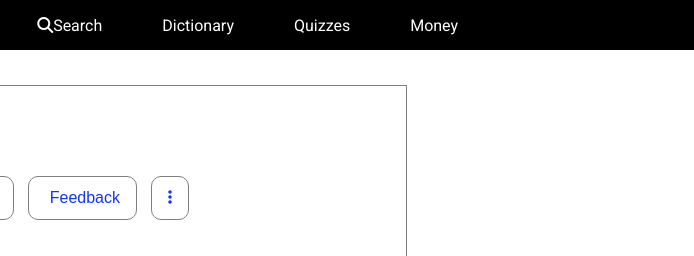
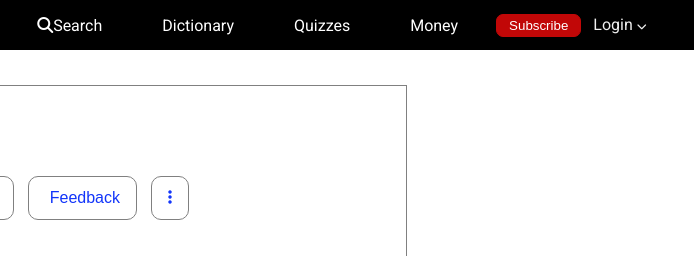
Before and after one commit to ZinebElya/tim-berners-lee, a plain HTML site: page index.html in a window 1024 px wide. Shown: the top 256 px of the page, 330-1024 px from the left. Drawn offline with Linux system fonts and the light colour scheme; some icons are missing.

Commit message:
responsive ipad

```diff
--- a/index.html
+++ b/index.html
@@ -25,6 +25,10 @@
             <li><a href="">Quizzes</a></li>
             <li><a href="">Money</a></li>
         </ul>
+        <div class="log">
+            <button class="subscribe"> Subscribe</button>
+            <a href="" class="login"> Login <i class="fa-solid fa-chevron-down" style="font-size: 10px;" ></i></a>
+        </div>
     </header>
     <div class="contenu">
     <section>
--- a/style.css
+++ b/style.css
@@ -21,6 +21,7 @@ body {
     position: fixed;
     width: 100%;
     margin-bottom: 50px;
+    font-family: "roboto", sans-serif;
 }
 
 .header ul {
@@ -35,7 +36,7 @@ body {
     padding: 20px 20px;
     text-decoration: none;
     color: white;
-    font-family: "roboto", sans-serif;
+
 }
 
 .header .logo {
@@ -43,6 +44,23 @@ body {
     padding: 10px 20px;
     width: 200px;
 }
+
+.subscribe {
+    background-color: #c10707;
+    border: 1px solid #c10707;
+    border-radius: 7px ;
+    padding: 3px 12px;
+    color: white;
+    font-weight: 500;
+    cursor: pointer;
+    margin: 0 8px;
+}
+
+
+ a.login:visited {
+    color: white;
+ }
+
 
 /* menu et icon*/
 
@@ -197,7 +215,18 @@ article {
 
 /* @media */
 
-@media (min-width: 768px) {
+@media (min-width: 720px) and (max-width: 1024px) {
+    .contenu {
+        border: 1px solid gray;
+        width: 70%;
+        padding: 0;
+        margin-top: 48px;
+        margin-left: 127px;
+    }
+}
+
+
+@media (min-width: 1024px) {
 
     .contenu {
         border: 1px solid gray;
@@ -210,7 +239,7 @@ article {
     .header {
         display: flex;
         flex-direction: row;
-        justify-content: flex-start;
+        justify-content: start;
         align-items: center;
         background-color:black;
         padding: 15px 10px;
@@ -219,6 +248,10 @@ article {
         height:50px;
         margin-bottom: 50px;
     }
+
+   .header .log {
+    justify-self: flex-end;
+   }
 
     .header li {
         float: left;
@@ -229,8 +262,6 @@ article {
     }
 
     .header .menu {
-        clear: none;
-        float: right;
         max-height: none;
     }
 
```
